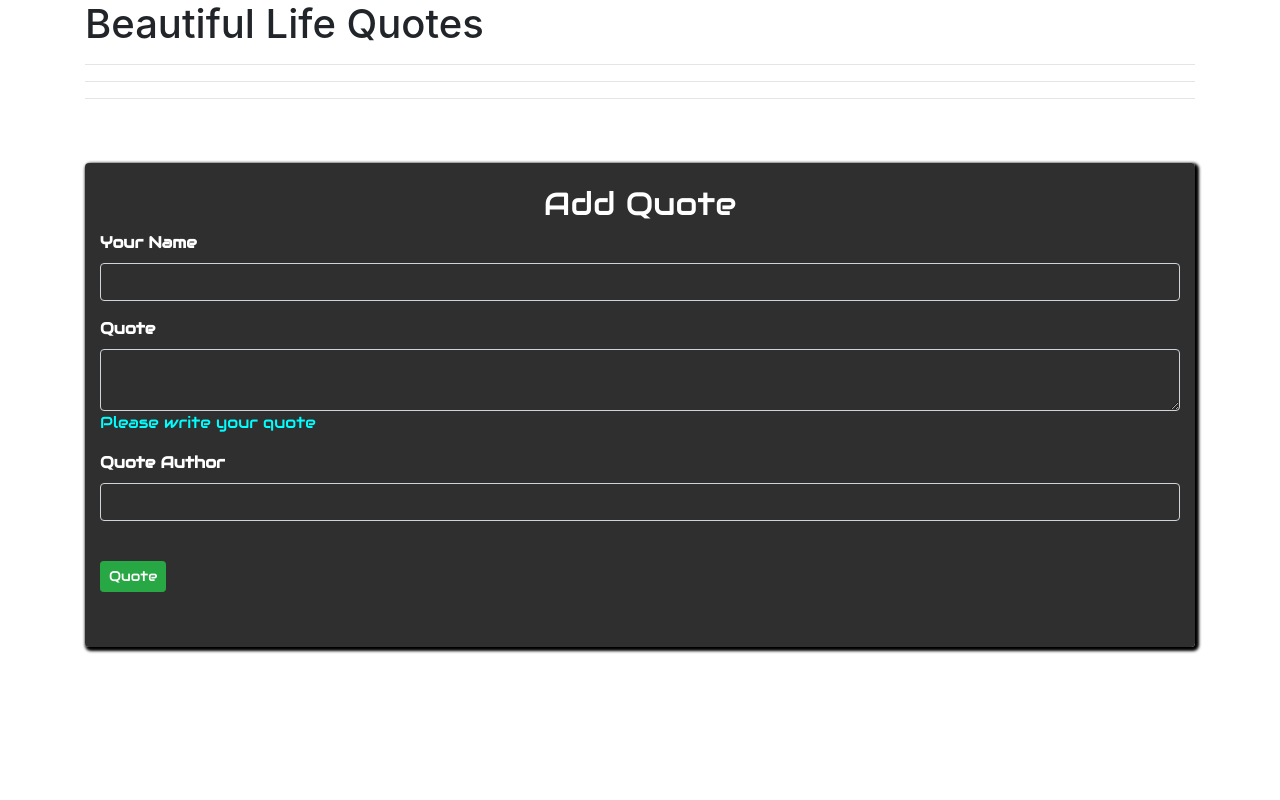
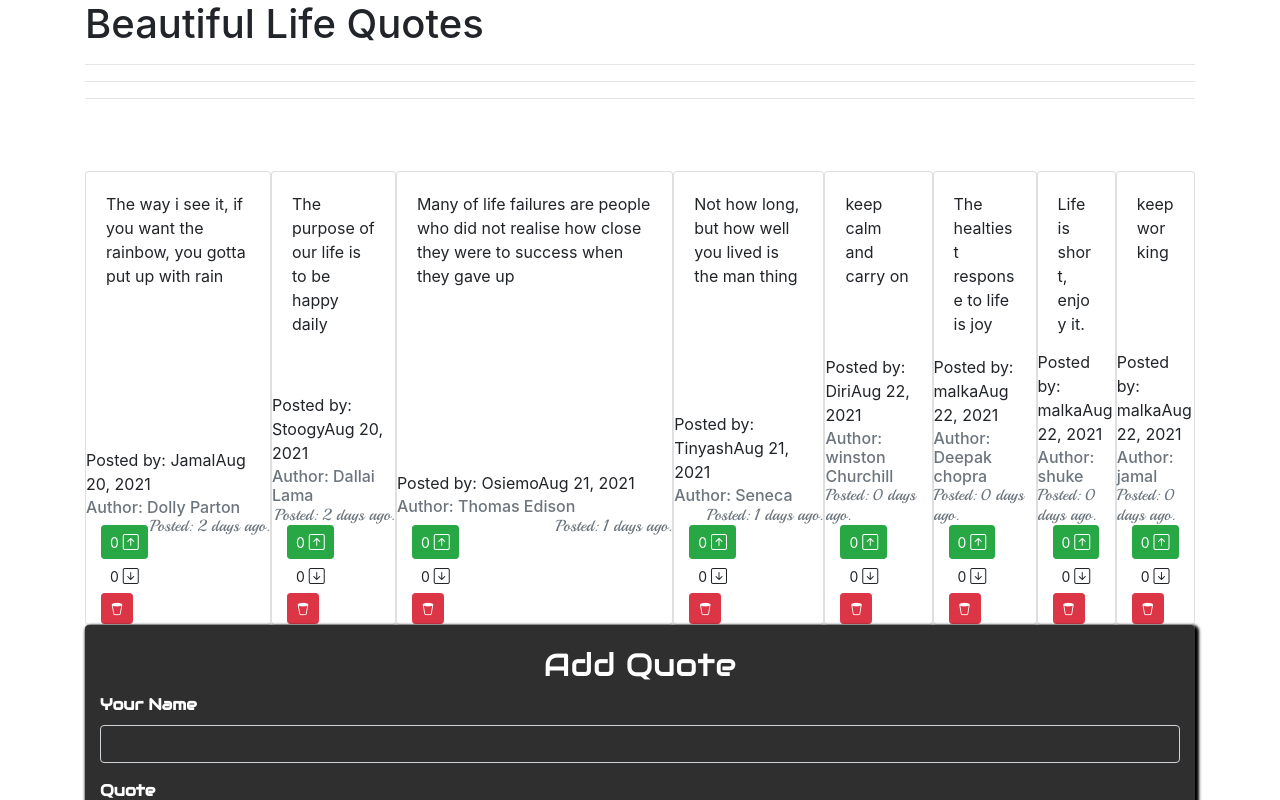
Before and after one commit to JAMAL-MOHAMED-JALDESA-2893/Quotes, an Angular app: page / in a window 1280 px wide. Shown: the top 800 px of the page. Built offline with nearby package versions, Linux system fonts and the light colour scheme; a web font is replaced by a local one.

Commit message:
created a fields and methods in Quote component class

```diff
--- a/src/app/quote/quote.component.ts
+++ b/src/app/quote/quote.component.ts
@@ -1,4 +1,5 @@
 import { Component, OnInit } from '@angular/core';
+import { Quote } from "../quote";
 
 @Component({
   selector: 'app-quote',
@@ -7,6 +8,57 @@ import { Component, OnInit } from '@angular/core';
 })
 export class QuoteComponent implements OnInit {
 
+  title = 'Quotes';
+
+  quotes: Quote[] = [
+    new Quote(1, 'The way i see it, if you want the rainbow, you gotta put up with rain  ',
+    'Dolly Parton', 'Jamal',
+    new Date(2021, 7, 20), 0, 0),
+    new Quote(2, 'The purpose of our life is to be happy daily', 'Dallai Lama', 'Stoogy',
+    new Date(2021, 7, 20), 0, 0),
+    new Quote(3, 'Many of life failures are people who did not realise how close they were to success when they gave up', 'Thomas Edison', 'Osiemo',
+    new Date(2021 , 7 , 21), 0, 0),
+    new Quote(4, 'Not how long, but how well you lived is the man thing',
+    'Seneca', 'Tinyash',
+    new Date(2021, 7, 21), 0, 0),
+    new Quote(5, 'keep calm and carry on',
+    'winston Churchill', 'Diri',
+    new Date(2021, 7, 22), 0, 0),
+    new Quote(6, 'The healtiest response to life is joy',
+    'Deepak chopra', 'malka',
+    new Date(2021, 7, 22), 0, 0),
+    new Quote(6, 'Life is short, enjoy it.',
+    'shuke', 'malka',
+    new Date(2021, 7, 22), 0, 0),
+    new Quote(6, 'keep working',
+    'jamal', 'malka',
+    new Date(2021, 7, 22), 0, 0),
+  ];
+
+
+  quoteDelete(isRead:any, index:number) {
+    if (isRead) {
+      let toDelete: boolean = confirm(`COMFIRM IF YOU WANT TO DELETE : ${this.quotes[index].quote}?
+             AUTHORED BY:${this.quotes[index].author}
+             POSTED BY: ${this.quotes[index].user}`)
+      if (toDelete){
+        this.quotes.splice(index, 1);
+      }
+
+    }
+  }
+  addNewQuote(quote:any) {
+  let quoteLength = this.quotes.length;
+  quote.id = quoteLength + 1;
+  quote.completeDate = new Date(quote.completeDate);
+  this.quotes.push(quote);
+  }
+
+  displayInfo(index:number){
+    this.quotes[index].showInfo = !this.quotes[index].showInfo;
+  }
+
+
   constructor() { }
 
   ngOnInit(): void {
```
